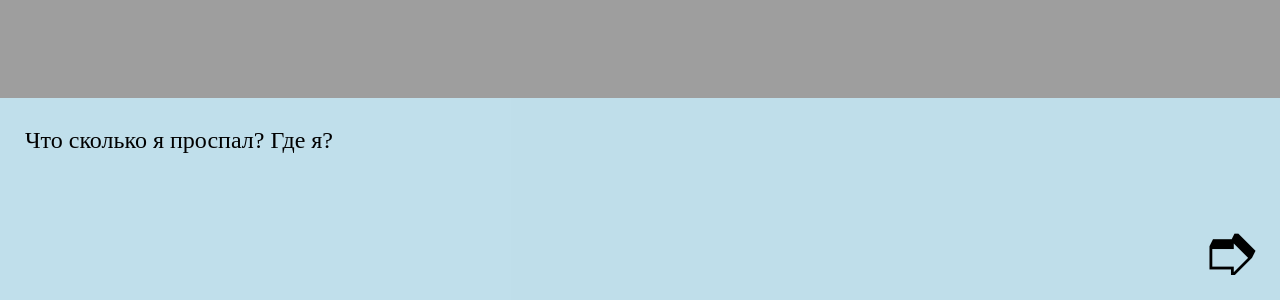
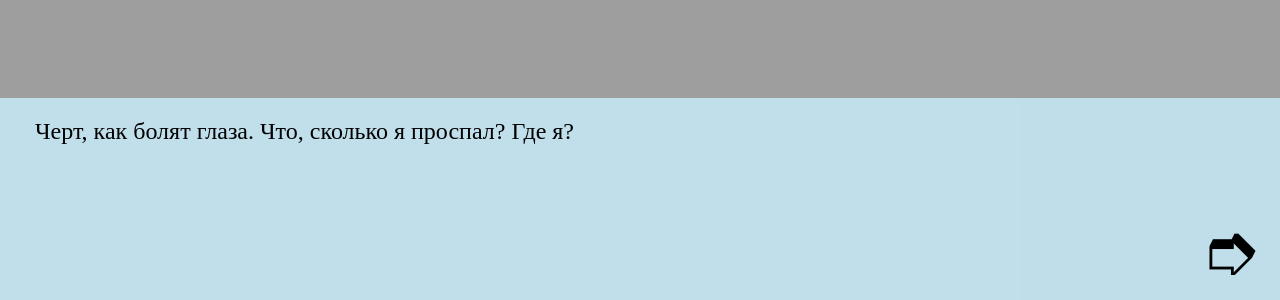
Before and after one commit to GavryushaWoof/TheMissing, a Vue app: page /#/room in a window 1280 px wide. Shown: the part 500-800 px from the top of the page. Built offline with nearby package versions, Linux system fonts and the light colour scheme.

Commit message:
content projection and style

```diff
--- a/src/components/NewGame.vue
+++ b/src/components/NewGame.vue
@@ -14,12 +14,15 @@ export default {
     };
   },
   beforeCreate: function() {
-    if(!document.body.classList.length>0){
-      document.body.classList.add('newGame');
-    }else{
-      document.body.classList.replace(document.body.classList[0], 'newGame');
-        }
+    if (!document.body.classList.length > 0) {
+      document.body.classList.add("newGame");
+    } else {
+      document.body.classList.replace(document.body.classList[0], "newGame");
     }
+  },
+  created: function() {
+    sessionStorage.clear();
+  }
 };
 </script>
 
@@ -33,7 +36,6 @@ export default {
   background-image: url("http://localhost:8000/dist/background/start1.png");
   user-select: none;
 }
-
 </style>
 
 <style lang='css' scoped>
@@ -56,19 +58,18 @@ h1 {
   text-shadow: 0px 0px 5px #fff, 0px 0px 7px #fff;
 }
 
-
 @keyframes floating {
   from {
     transform: translate(0, 0px) rotateY(-22deg);
-    text-shadow: 10px 10px 3px rgba(0,0,0,0.15);
+    text-shadow: 10px 10px 3px rgba(0, 0, 0, 0.15);
   }
   65% {
     transform: translate(0, 15px) rotateY(20deg) rotateX(10deg);
-    text-shadow: -10px -10px 3px rgba(0,0,0,0.15);
+    text-shadow: -10px -10px 3px rgba(0, 0, 0, 0.15);
   }
   to {
     transform: translate(0, 0px) rotateY(-22deg);
-    text-shadow: 10px 10px 3px rgba(0,0,0,0.15);
+    text-shadow: 10px 10px 3px rgba(0, 0, 0, 0.15);
   }
 }
 </style>
--- a/src/components/Room.vue
+++ b/src/components/Room.vue
@@ -1,15 +1,24 @@
 <template>
   <div>
-    <comp :name='speaker' :text='text' :src='src' @nextText="nextText" />
-
+    <compCommon>
+      <compInput v-if="text==='' && player===false" :name='speaker' :src='src' @input="userName($event.target.value)" @nextText="nextText" />
+      <!-- <compRadio v-else-if="text==='' && player===true" /> -->
+      <compText v-else :name='speaker' :text='text' :src='src' @nextText="nextText" />
+    </compCommon>
   </div>
 </template>
 <script>
 import { addContent } from "./../content.js";
-import comp from "./comp.vue";
+import compCommon from "./СompСommon.vue";
+import compInput from "./СompInput.vue";
+import compRadio from "./СompRadio.vue";
+import compText from "./СompText.vue";
 export default {
   components: {
-    comp
+    compCommon,
+    compText,
+    compInput,
+    compRadio
   },
   data() {
     return {
@@ -17,6 +26,7 @@ export default {
       text: "",
       src: "",
       root: "room",
+      player: "",
       i: 0
     };
   },
@@ -25,23 +35,21 @@ export default {
       return (this.i += 1);
     },
     createdContent() {
-      let content = addContent(
-        this.root,
-        this.speaker,
-        this.i,
-        this.text,
-        this.src
-      );
+      let content = addContent(this.root, this.i, this.src);
       if (content !== null) {
         this.speaker = content.name;
         this.text = content.text;
         this.src = content.src;
+        this.player = content.player;
       } else {
         this.nextRoot();
       }
     },
     nextRoot() {
       this.$router.push({ path: "/" });
+    },
+    userName(value) {
+      sessionStorage.setItem("name", value);
     }
   },
 
--- a/src/components/comp.vue
+++ /dev/null
@@ -1,53 +0,0 @@
-<template>
-<div>
-  <div>
-    <img :src='src'>
-  </div>
-  <div id=container>
-    <div><p>{{name}}</p></div>
-    <div><p class="text">{{text}}</p></div>
-    <div v-if="text===''"><input type="text" ></div>
-    <button @click="$emit('nextText')">&#10158;</button>
-  </div>
-</div>
-</template>
-<script>
-export default {
-  props:['name', 'text', 'src'],
-//   methods:{
-//     nextText(root){
-// console.log(root)
-//     }
-//   }
- }
-</script>
-
-<style lang='css' scoped>
-.text{
-  margin: 5px 20px 0px;
-}
-
-#container{
-  font-size: 1.5em;
-  height: 15vw;
-  padding: 5px;
-  background: #c4e6f3e6;
-  width: 100vw;
-  position: fixed;
-  bottom: 0;
-  left: 0;
-  right:0;
-}
-
-button{
-  height: 100px;
-  width: 100px;
-  padding: 0;
-  position: fixed;
-  bottom: 0;
-  right: 0;
-  border: none;
-  background: none;
-  font-size: 3em
-}
-</style>
--- /dev/null
+++ b/src/components/СompInput.vue
@@ -0,0 +1,42 @@
+<template>
+  <div>
+    <div>
+      <img class="misty" :src='src'>
+    </div>
+    <div id=container>
+      <div>
+        <p class="name">{{name}}</p>
+      </div>
+      <div class="conteinerInput">
+        <input type="text" @input="$emit('input', $event)" placeholder='Введите имя' value>
+      </div>
+      <button @click="$emit('nextText')">&#10158;</button>
+    </div>
+  </div>
+</template>
+<script>
+export default {
+  props: ["name", "src"]
+};
+</script>
+
+<style lang='css'>
+.conteinerInput {
+  display: flex;
+  justify-content: center;
+}
+input[type="text"] {
+  border: 1px solid #cccccc;
+  border-radius: 3px;
+  -webkit-border-radius: 3px;
+  -moz-border-radius: 3px;
+  -khtml-border-radius: 3px;
+  background: #ffffff !important;
+  outline: none;
+  height: 100px;
+  width: 500px;
+  text-align: center;
+  font-size: 1.5em;
+  font-family: cursive;
+}
+</style>
--- /dev/null
+++ b/src/components/СompRadio.vue
@@ -0,0 +1,54 @@
+<template>
+  <div>
+    <div>
+      <img class="misty" :src='src'>
+    </div>
+    <div id=container>
+      <div>
+        <p class="name">{{name}}</p>
+      </div>
+      <div>
+        <p class="text">{{text}}</p>
+      </div>
+      <div v-if="text==='' && player===false">
+        <input type="text" @input="$emit('input', $event)" placeholder='Введите имя' value>
+      </div>
+      <button @click="$emit('nextText')">&#10158;</button>
+    </div>
+  </div>
+</template>
+<script>
+export default {
+  props: ["name", "text", "src", "player"]
+};
+</script>
+
+<style lang='css' scoped>
+.text {
+  margin: 5px 20px 0px;
+}
+
+#container {
+  font-size: 1.5em;
+  height: 15vw;
+  padding: 5px;
+  background: #c4e6f3e6;
+  width: 100vw;
+  position: fixed;
+  bottom: 0;
+  left: 0;
+  right: 0;
+}
+
+button {
+  height: 100px;
+  width: 100px;
+  padding: 0;
+  position: fixed;
+  bottom: 0;
+  right: 0;
+  border: none;
+  background: none;
+  font-size: 3em;
+}
+</style>
--- /dev/null
+++ b/src/components/СompRadioChoose.vue
@@ -0,0 +1,54 @@
+<template>
+  <div>
+    <div>
+      <img class="misty" :src='src'>
+    </div>
+    <div id=container>
+      <div>
+        <p class="name">{{name}}</p>
+      </div>
+      <div>
+        <p class="text">{{text}}</p>
+      </div>
+      <div v-if="text==='' && player===false">
+        <input type="text" @input="$emit('input', $event)" placeholder='Введите имя' value>
+      </div>
+      <button @click="$emit('nextText')">&#10158;</button>
+    </div>
+  </div>
+</template>
+<script>
+export default {
+  props: ["name", "text", "src", "player"]
+};
+</script>
+
+<style lang='css' scoped>
+.text {
+  margin: 5px 20px 0px;
+}
+
+#container {
+  font-size: 1.5em;
+  height: 15vw;
+  padding: 5px;
+  background: #c4e6f3e6;
+  width: 100vw;
+  position: fixed;
+  bottom: 0;
+  left: 0;
+  right: 0;
+}
+
+button {
+  height: 100px;
+  width: 100px;
+  padding: 0;
+  position: fixed;
+  bottom: 0;
+  right: 0;
+  border: none;
+  background: none;
+  font-size: 3em;
+}
+</style>
--- /dev/null
+++ b/src/components/СompText.vue
@@ -0,0 +1,21 @@
+<template>
+  <div>
+    <div>
+      <img class="misty" :src='src'>
+    </div>
+    <div id=container>
+      <div>
+        <p class="name">{{name}}</p>
+      </div>
+      <div>
+        <p class="text">{{text}}</p>
+      </div>
+      <button @click="$emit('nextText')">&#10158;</button>
+    </div>
+  </div>
+</template>
+<script>
+export default {
+  props: ["name", "text", "src"]
+};
+</script>
--- /dev/null
+++ b/src/components/СompСommon.vue
@@ -0,0 +1,49 @@
+<template>
+  <div>
+    <slot></slot>
+  </div>
+</template>
+<script>
+</script>
+
+<style lang='css'>
+.misty {
+  height: 45.5vw;
+  position: fixed;
+  bottom: 0px;
+  right: 300px;
+}
+.text {
+  margin: 5px 30px 0px;
+}
+.name {
+  font-size: 1.6em;
+  margin-left: 20px;
+  margin-top: 5px;
+  margin-bottom: 15px;
+}
+
+#container {
+  font-size: 1.5em;
+  height: 15vw;
+  padding: 5px;
+  background: #c4e6f3e6;
+  width: 100vw;
+  position: fixed;
+  bottom: 0;
+  left: 0;
+  right: 0;
+}
+
+button {
+  height: 100px;
+  width: 100px;
+  padding: 0;
+  position: fixed;
+  bottom: 0;
+  right: 0;
+  border: none;
+  background: none;
+  font-size: 3em;
+}
+</style>
--- a/src/content.js
+++ b/src/content.js
@@ -1,7 +1,7 @@
 const content = {
     room: [{
             name: '',
-            text: 'Что сколько я проспал? Где я?',
+            text: 'Черт, как болят глаза. Что, сколько я проспал? Где я?',
             player: false,
         },
         {
@@ -17,18 +17,18 @@ const content = {
         },
         {
             name: 'Мисти',
-            text: 'Приятно познакомиться. Я Мисти лучший рыболов и повец покемонов водного типа в этой деревне',
+            text: 'Я Мисти лучший рыболов и повец покемонов водного типа в этой деревне. Приятно познакомиться.',
             player: false,
             img: 'http://localhost:8000/dist/person/Misty_pokemon.png'
         },
         {
             name: 'Мисти',
-            text: 'Что стобой произошло? Мы нашли тебя на входе в деревню.',
+            text: 'Что с тобой произошло? Мы нашли тебя на входе в деревню.',
             player: false,
         },
         {
             name: '',
-            text: 'Дорога потребовала больше сил и времени чем я планировал. Так что я просто свалился без чувств, когда понял что дошел. Извини за причиненные неудобства.',
+            text: 'Дорога потребовала больше сил и времени, чем я планировал. Так что я просто свалился без чувств, когда понял, что дошел. Прости.',
             player: true,
         },
         {
@@ -60,20 +60,22 @@ const content = {
     ],
 }
 
-window.addContent = addContent;
 
-export function addContent(root, name, i, text, src) {
+export function addContent(root, i, src) {
     if (i < content[root].length) {
+        let text = '';
+        let name = '';
+        let player = content[root][i].player;
         if (!content[root][i].player) {
             name = content[root][i].name;
         } else {
-            name = sessionStorage.getItem(name)
+            name = sessionStorage.getItem('name')
         }
         text = content[root][i].text;
         if (content[root][i].img) {
             src = content[root][i].img
         }
-        return { name, text, src }
+        return { name, text, src, player }
     } else {
         return null
     }
```
